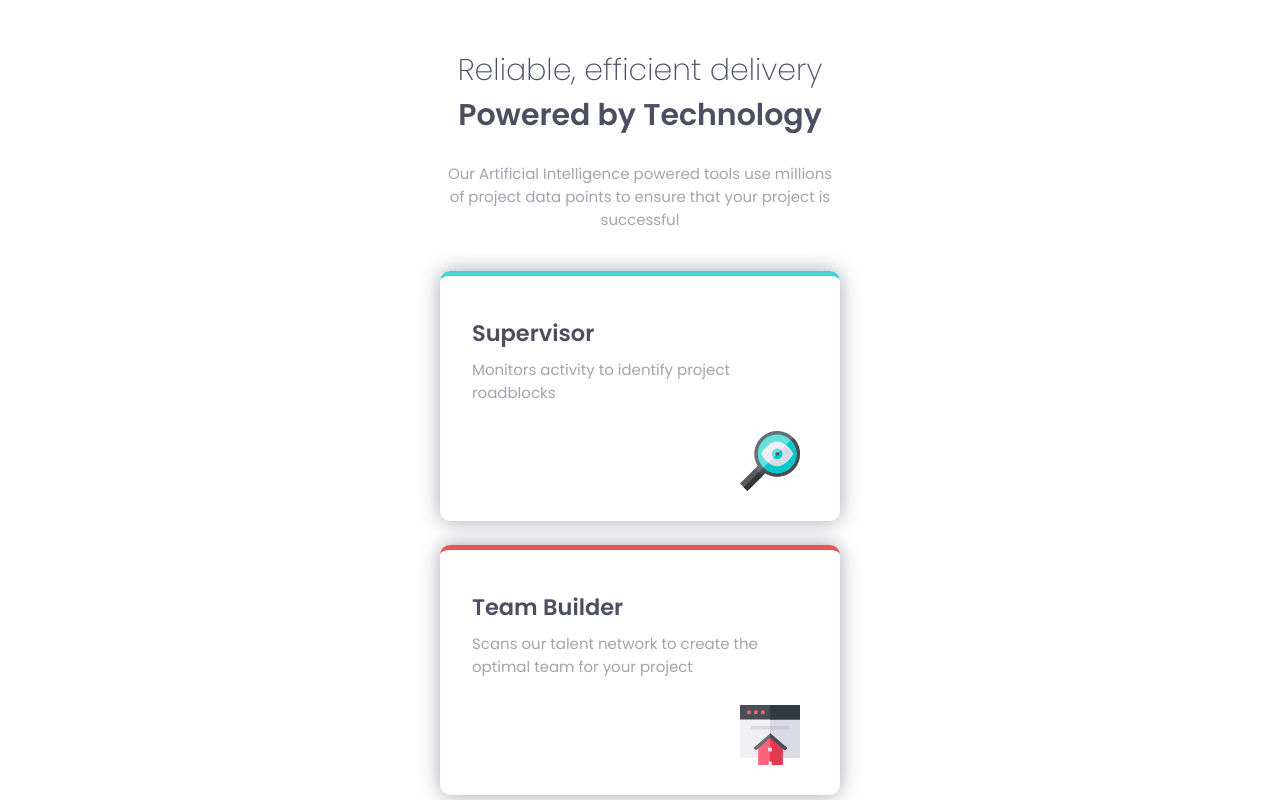
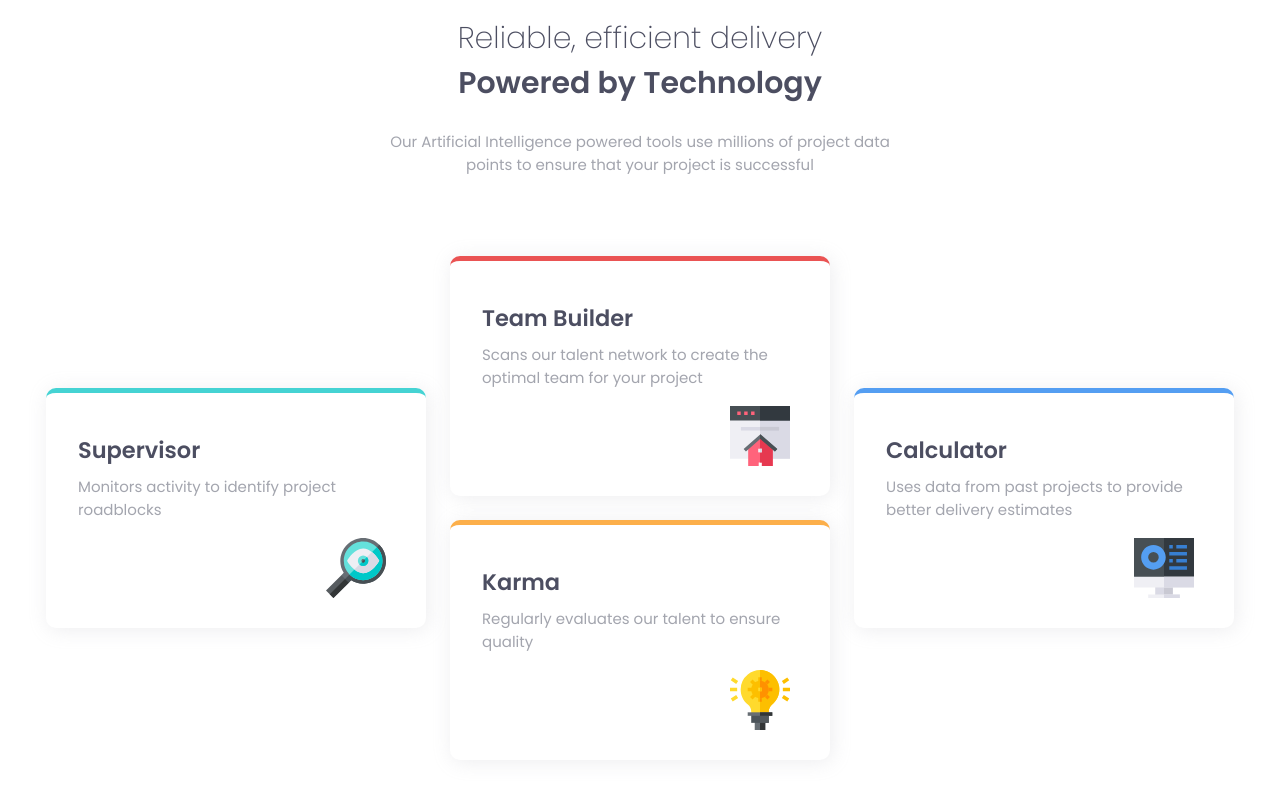
Before and after one commit to Dng120696/four-card-feature-section, a plain HTML site: page index.html in a window 1280 px wide. Shown: the top 800 px of the page. Drawn offline with Linux system fonts and the light colour scheme.

Commit message:
initial commit

```diff
--- a/style.css
+++ b/style.css
@@ -28,11 +28,11 @@ body{
 }
 
 .main-container{
-  margin: 3rem 0;
+  margin: 3,5rem 0;
   animation:opacity 2s ease-in-out;
 }
 .header{
-  max-width: 400px;
+  max-width: 380px;
   text-align: center;
   margin: 0 auto;
 }
@@ -49,7 +49,7 @@ h1{
 }
 .header-info{
   color:var(--Grayish-Blue) ;
-  margin-bottom: 2.5rem;
+  margin-bottom: 5rem;
 }
 .container{
   max-width: 1300px;
@@ -58,15 +58,16 @@ h1{
   align-items: center;
   justify-content: space-between;
 
+
 }
 .container-box{
 
-  box-shadow: 0 0 20px  0 var(--Grayish-Blue);
+  box-shadow: 2px 2px 20px  0 hsla(229, 6%, 66%,0.2);
   padding:2.5rem 2rem;
   border-top: 5px solid;
   border-radius: 10px;
-  max-width: 400px;
-  height: 250px;
+  max-width: 380px;
+  height: 240px;
   margin: 0 0 1.5rem 0;
   position: relative;
 }
@@ -118,7 +119,7 @@ h1{
     transform: translate(0);
   }
 }
-@media (min-width:1285px) {
+@media (min-width:1200px) {
     .container{
       flex-direction: row;
       column-gap: 1.5rem;
```
